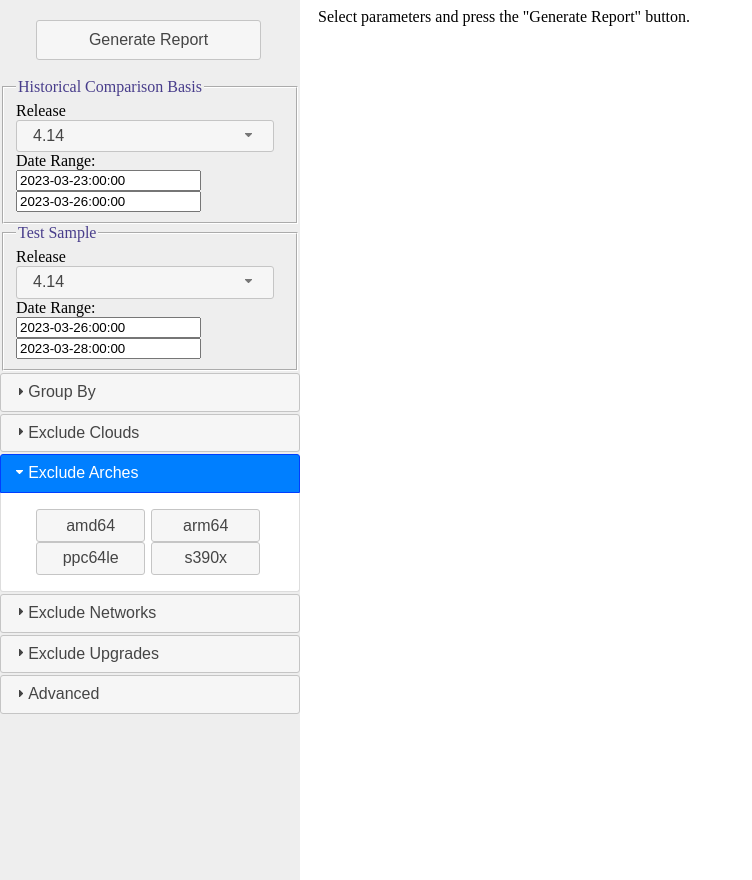
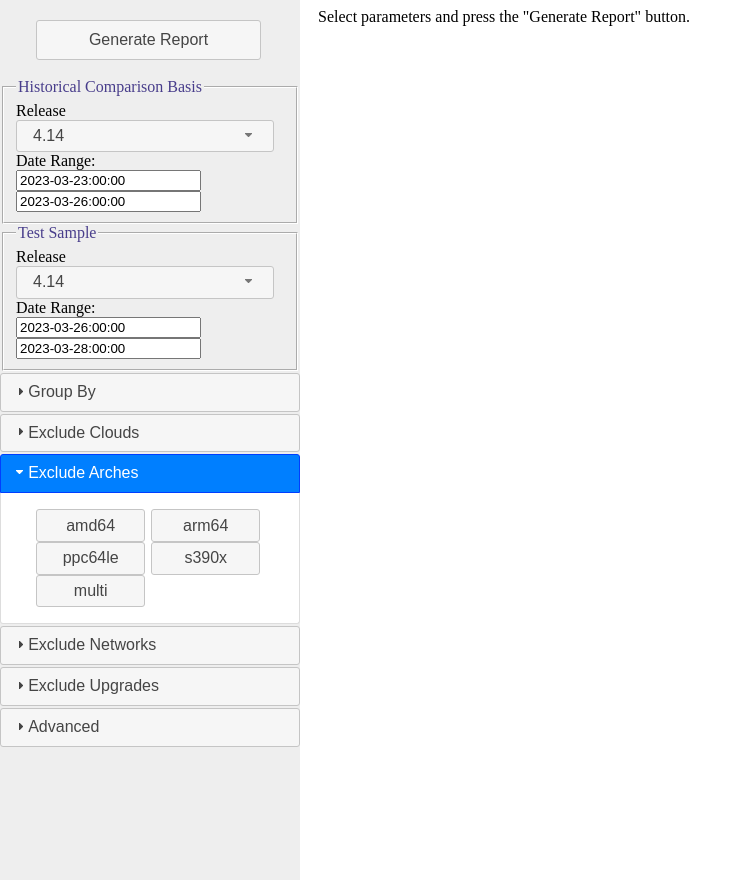
Before and after one commit to jupierce/fishers_exact, a Django app: page /main/ in a window 1280 px wide, after a click on "Exclude Arches". Shown: the whole page, without its empty margins (0-752 px from the left). Run offline with Django 4.2, Linux system fonts and the light colour scheme; parts of the project's set-up code (start-up, migrations or seed data) failed here and were passed over; some libraries are stand-ins or nearby versions.

Commit message:
Add heterogeneous arch filter

```diff
--- a/readiness/templates/main/index.html
+++ b/readiness/templates/main/index.html
@@ -391,6 +391,10 @@
 
             <label for="ia-s390x">s390x</label>
             <input class="exclude-arch-checkbox" type="checkbox" id="ia-s390x" value="s390x">
+
+            <label for="ia-multi">multi</label>
+            <input class="exclude-arch-checkbox" type="checkbox" id="ia-multi" value="heterogeneous">
+
         </div>
 
         <h3>Exclude Networks</h3>
```
